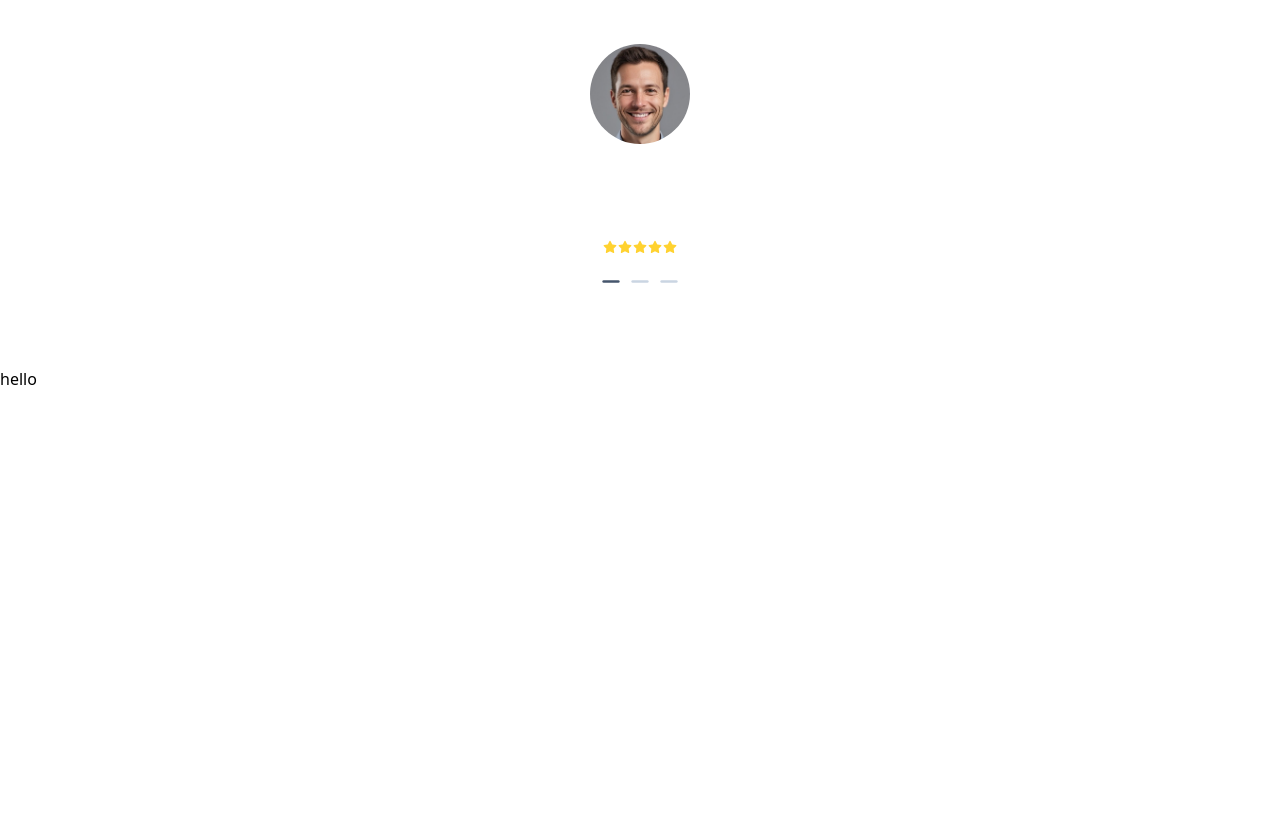
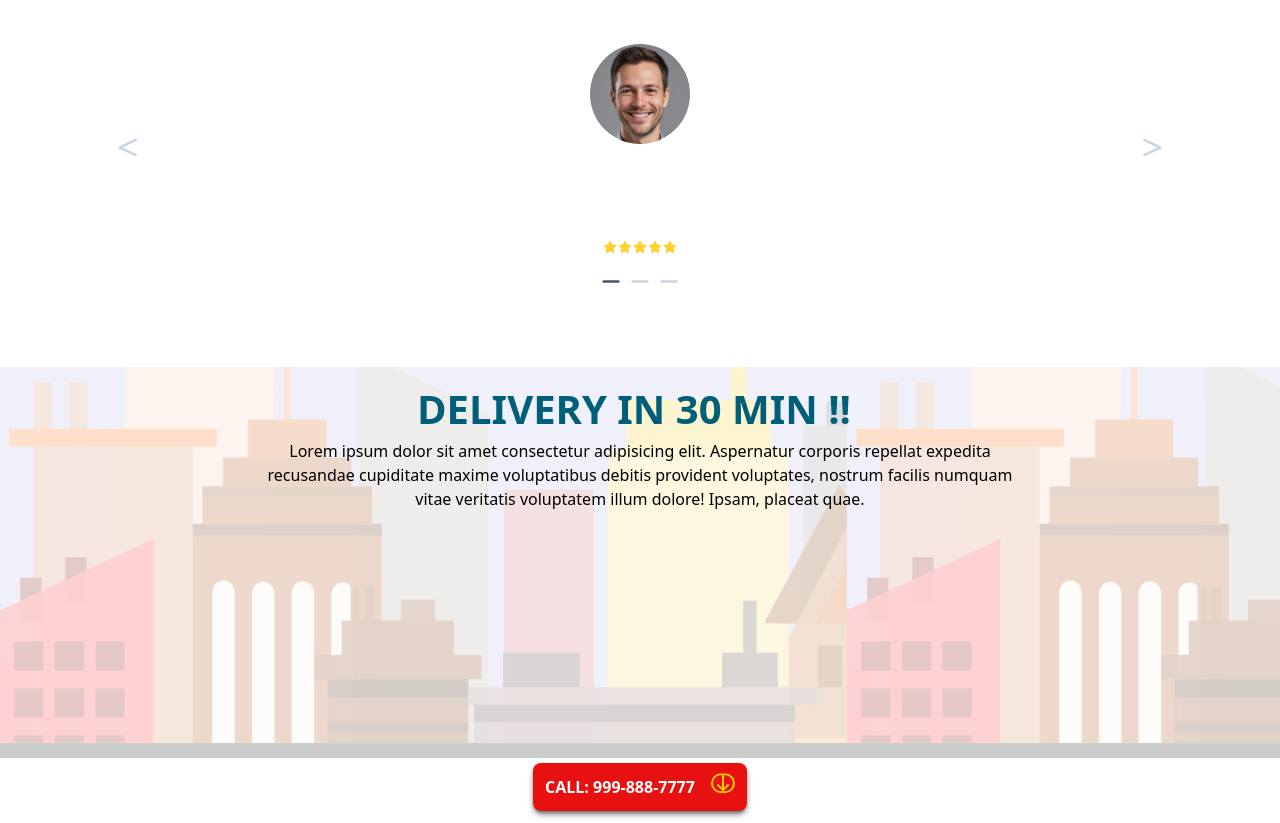
Before and after one commit to kshitij1029/Pizzeria-Project, a React (Vite) app: page / in a window 1280 px wide. Shown: the part 4100-4923 px from the top of the page. Before the commit the page ends 4491 px from the top, so only its background shows below. Built offline with nearby package versions, Linux system fonts and the light colour scheme.

Commit message:
twelth  changes

```diff
--- a/src/Components/Contact/Contact.jsx
+++ b/src/Components/Contact/Contact.jsx
@@ -1,9 +1,20 @@
 import React from 'react'
+import contact from '../../assets/contact.png'
+import contact_back from '../../assets/contact-back.png'
 
 const Contact = () => {
   return (
-    <div>
-        hello
+    <div className='flex justify-center items-center p-3 bg-contain overflow-hidden' style={{backgroundImage: `url(${contact_back})`}} >
+        <div className='flex flex-col items-center w-[60%] '>
+          <h1 className='font-extrabold text-cyan-800 inline-block mr-3 text-[40px]'>DELIVERY IN 30 MIN !!</h1>
+          <p className='text-center'>Lorem ipsum dolor sit amet consectetur adipisicing elit. Aspernatur corporis repellat expedita recusandae cupiditate maxime voluptatibus debitis provident voluptates, nostrum facilis numquam vitae veritatis voluptatem illum dolore! Ipsam, placeat quae.</p>
+          <img className='h-60 w-75 animate-pizzaslide' src={contact}/>
+          <button className='bg-[#e81010] p-3 mt-3 rounded-lg text-white font-bold flex cursor-pointer shadow-md/50 shadow-black hover:scale-110 hover:transition hover:ease-in-out hover: duration-300'>CALL: 999-888-7777
+            <div className=' ml-4 flex justify-center items-center rounded-4xl border-2 border-[#ffcc00] animate-bounce'>
+              <i className="fa-solid fa-arrow-down text-[#ffcc00]"></i>
+            </div>
+          </button>
+        </div>
     </div>
   )
 }
--- a/src/Components/Review/Review.jsx
+++ b/src/Components/Review/Review.jsx
@@ -26,12 +26,12 @@ const Review = () => {
   return (
     <div className='bg-[url("https://www.foodrepublic.com/img/gallery/how-to-portion-out-pizzas-for-20-very-hungry-friends/l-intro-1701270198.jpg")] object-cover h-100 w-full flex flex-col justify-center items-center '>
         <div className='flex justify-around items-center  w-full'>
-          <div className={`rounded-4xl p-3 cursor-pointer ${isFirst ? "invisible" : ""}`} onClick={moveLeft}>
-            <i className="text-white fa-solid fa-less-than"></i>
+          <div className={`rounded-4xl p-3 cursor-pointer  ${isFirst ? "invisible" : ""}`} onClick={moveLeft}>
+            <i className="text-slate-300 hover:text-white fa-solid fa-less-than text-xl"></i>
           </div>
           <Comments img={icon[isIndex]} comment={comment[isIndex]} name={name[isIndex]}/>
           <div className={`'rounded-4xl p-3 cursor-pointer ${isLast ? "invisible" : ""}`} onClick={moveRight}>
-            <i className='text-white fa-solid fa-greater-than' ></i>
+            <i className='text-slate-300 hover:text-white fa-solid fa-greater-than text-xl' ></i>
           </div>
         </div>
         <Dots2 index={isIndex}/>
--- a/src/index.css
+++ b/src/index.css
@@ -27,3 +27,16 @@
         @apply text-[24px]
     }
 }
+
+@theme{
+    --animate-pizzaslide: pizzaslide 7s linear infinite;
+
+    @keyframes pizzaslide {
+        from {
+            transform: translateX(-100vw);
+        }
+        to{
+            transform: translateX(100vw);
+        }
+    }
+}
```
Also changed, not shown: src/assets/contact-back.png (added), src/assets/contact.png (added).
